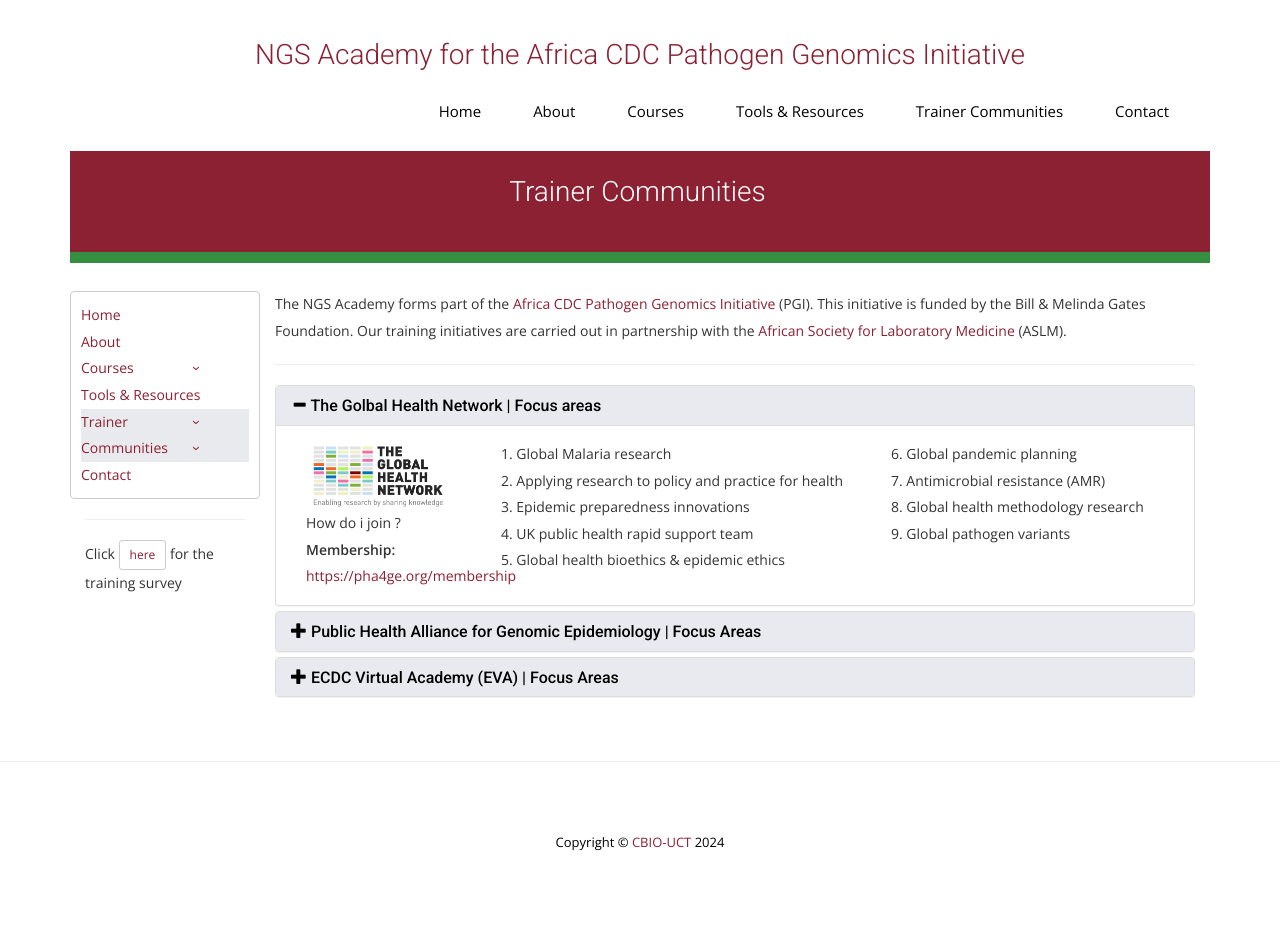
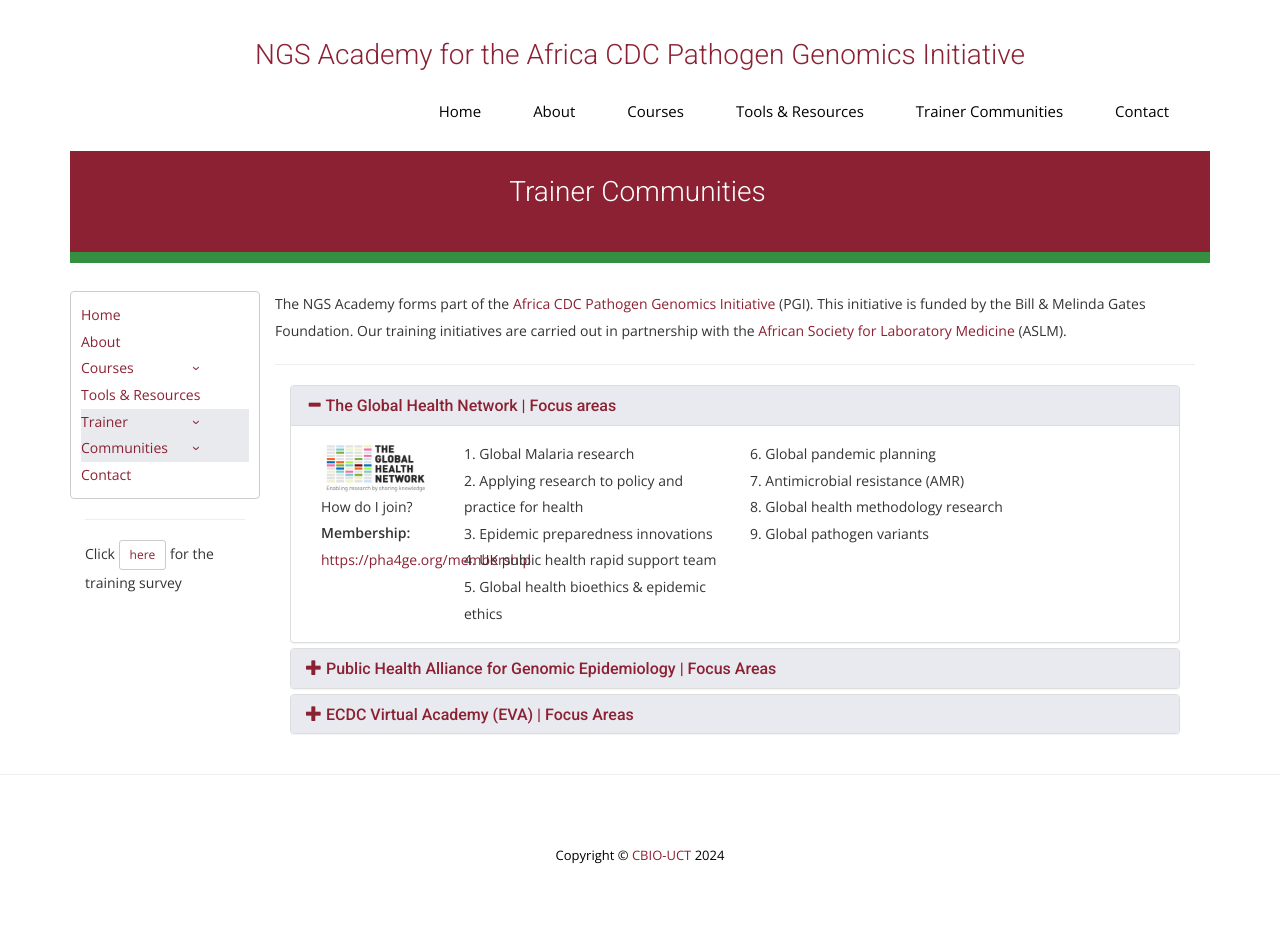
Before and after one commit to uct-cbio/ngs-academy, a Jekyll site: the page built from trainer_community.html, in a window 1280 px wide. Built offline with Jekyll 4.4.1, drawn with Linux system fonts in a browser that asks for light colours; nearby versions of some CDN libraries; some web fonts are replaced; library files that are not in the unit come from our copies; comment, search, counter and statistics services are not loaded.

Commit message:
updated trainer community page

```diff
--- a/trainer_community.html
+++ b/trainer_community.html
@@ -15,19 +15,19 @@
 }
 
 .accordion_text_title {
-  color: black !important;
+  color: #8c2133 !important;
 }
 </style>
 
 <!--New collapsible -->
-<div class="">
+<div class="container">
   <div class="panel-group" id="accordion">
     <div class="panel panel-default">
       <div class="panel-heading">
         <h4 class="panel-title">
           <a class="accordion-toggle accordion_text_title" data-toggle="collapse" data-parent="#accordion" href="#collapseOne">
             <span class="glyphicon glyphicon-minus"></span>
-          The Golbal Health Network | Focus areas
+            The Global Health Network | Focus areas
           </a>
         </h4>
       </div>
@@ -38,16 +38,15 @@
             <div class="row">
               <div class="col-sm-2">
                 <div class="p-3 border bg-light">
-                    <img alt="..." width="90%" src="/ngs-academy/img/globalhealth.png"/>
-                    <div class="card-footer bg-transparent border-success">How do i join ?<b>Membership:</b><br> <a href="https://pha4ge.org/membership/"
-                    target="_blank">https://pha4ge.org/membership
-                </a>
+                  <img alt="..." class="img-fluid" src="/ngs-academy/img/globalhealth.png" />
+                  <div class="card-footer bg-transparent border-success">
+                    How do I join? <b>Membership:</b><br>
+                    <a href="https://pha4ge.org/membership/" target="_blank">https://pha4ge.org/membership</a>
                   </div>
                 </div>
               </div>
               <div class="col-sm-4">
                 <div class="p-3 border bg-light">
-
                   1. Global Malaria research <br>
                   2. Applying research to policy and practice for health <br>
                   3. Epidemic preparedness innovations <br>
@@ -55,7 +54,6 @@
                   5. Global health bioethics & epidemic ethics <br>
                 </div>
               </div>
-
               <div class="col-sm-4">
                 <div class="p-3 border bg-light">
                   6. Global pandemic planning <br>
@@ -66,7 +64,6 @@
               </div>
             </div>
           </div>
-
           <!-- ---- content 1--- -->
         </div>
       </div>
@@ -82,23 +79,21 @@
       </div>
       <div id="collapseTwo" class="panel-collapse collapse">
         <div class="panel-body">
-
           <!-- --- content 2 ---- -->
           <div class="container mt-5">
             <div class="row">
               <div class="col-sm-2">
                 <div class="p-3 border bg-light">
-                  <img alt="..." width="120%" src="/ngs-academy/img/phage-logo-jost-2-q9ekptyqmnek1cgj0oimkdlhuprtm9c3l1erny0z5s.png"/>
+                  <img alt="..." class="img-fluid" src="/ngs-academy/img/phage-logo-jost-2-q9ekptyqmnek1cgj0oimkdlhuprtm9c3l1erny0z5s.png" />
                 </div>
               </div>
               <div class="col-sm-4">
                 <div class="p-3 border bg-light">
                   1. Data structures <br>
                   2. Infrastructure <br>
-                  3. Bioinformatics Pipelines and Visualisation  <br>
+                  3. Bioinformatics Pipelines and Visualisation <br>
                 </div>
               </div>
-
               <div class="col-sm-4">
                 <div class="p-3 border bg-light">
                   4. Ethics and Data Sharing <br>
@@ -107,9 +102,7 @@
               </div>
             </div>
           </div>
-
           <!-- ---- content 2--- -->
-
         </div>
       </div>
     </div>
@@ -129,38 +122,48 @@
             <div class="row">
               <div class="col-sm-2">
                 <div class="p-3 border bg-light">
-                        <img alt="..." width="70%" src="/ngs-academy/img/ecdc.png"/>
-                        <div class="card-footer bg-transparent border-success">How do i join ?<br><b>Membership:</b> <a href="https://pha4ge.org/membership/"
-                          target="_blank">https://eva.ecdc.europa.eu/
-                      </a></div>
+                  <img alt="..." class="img-fluid" src="/ngs-academy/img/ecdc.png" />
+                  <div class="card-footer bg-transparent border-success">
+                    How do I join? <br><b>Membership:</b>
+                    <a href="https://eva.ecdc.europa.eu/" target="_blank">https://eva.ecdc.europa.eu/</a>
+                  </div>
                 </div>
               </div>
               <div class="col-sm-4">
                 <div class="p-3 border bg-light">
                   1. Disease Specific/Disease related <br>
                   2. Preparedness and response <br>
-                        3. Communication in Public Health<br>
-                        4. Antimicrobial Resistance and healthcare-associated infections<br>
+                  3. Communication in Public Health <br>
+                  4. Antimicrobial Resistance and healthcare-associated infections <br>
                 </div>
               </div>
-
               <div class="col-sm-4">
                 <div class="p-3 border bg-light">
-                      5. Data collection and analysis<br>
-                      6. Scientific methods<br>
-                      7. Microbiology and Bioinformatics<br>
+                  5. Data collection and analysis <br>
+                  6. Scientific methods <br>
+                  7. Microbiology and Bioinformatics <br>
                   8. Prevention <br>
                 </div>
               </div>
             </div>
           </div>
-
           <!-- ---- content 3--- -->
         </div>
       </div>
     </div>
   </div>
 </div>
+
+<style>
+  .container {
+    max-width: 100%;
+    overflow-x: hidden;
+  }
+  .img-fluid {
+    max-width: 100%;
+    height: auto;
+  }
+</style>
 
 <!--New collapsible -->
 <script>
```
Lines whose indentation alone changed are shown as unchanged.
